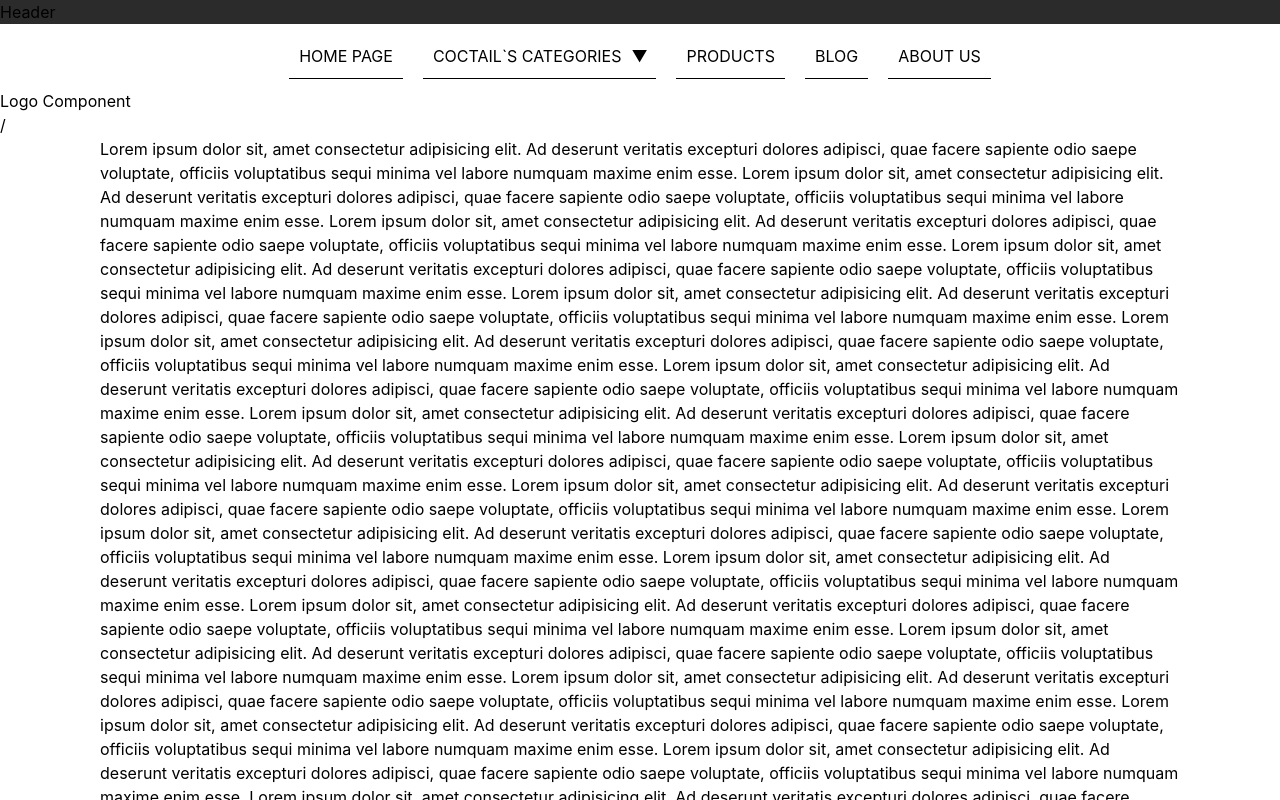
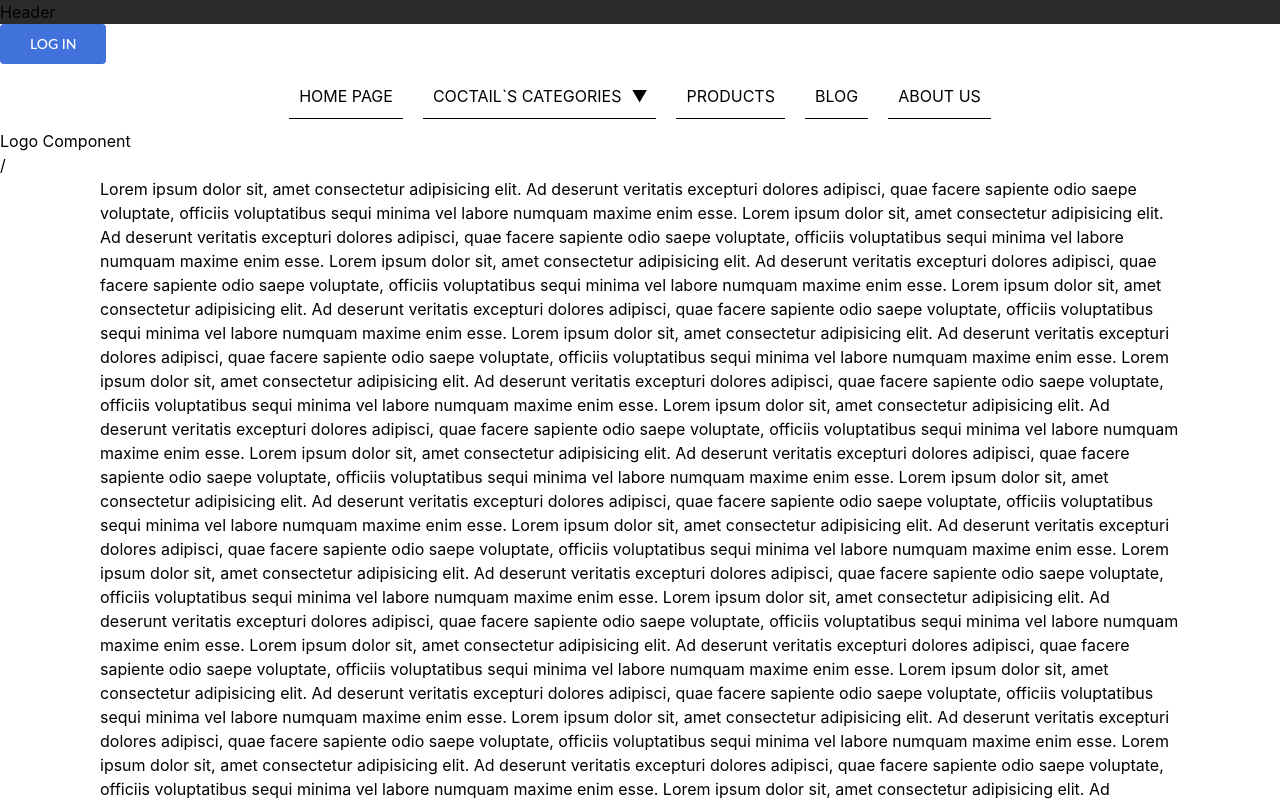
Before and after one commit to RomanMelnyk909/group-project, a React (Create React App) app: page / in a window 1280 px wide. Shown: the top 800 px of the page. Built offline with nearby package versions, Linux system fonts and the light colour scheme.

Commit message:
adeed button component

```diff
--- a/src/App.js
+++ b/src/App.js
@@ -6,6 +6,7 @@ import Logo from "./components/Logo";
 import Navigation from './components/Navigation';
 import { Routes, Route } from "react-router";
 import { ABOUT_PATH, BLOG_PATH, HOME_PATH } from "./constants/constants";
+import Button from "./components/Button";
 
 const lor = `Lorem ipsum dolor sit, amet consectetur adipisicing elit. Ad deserunt
 veritatis excepturi dolores adipisci, quae facere sapiente odio saepe
@@ -192,6 +193,9 @@ function App() {
   return (
     <div className="App">
       <Header />
+      <Button
+        title='Log In'
+        type='button' />
       <Navigation/>
       <Logo />
       <Routes>
--- /dev/null
+++ b/src/components/Button/Button.jsx
@@ -0,0 +1,27 @@
+import styles from './button.module.css';
+
+const Button = (props) => {
+    const { type, title, onClickFunction } = props;
+
+    let buttonClass;
+    if(type === 'submit'){
+        buttonClass = styles.submitButton;
+    } else if(type === 'reset'){
+        buttonClass = styles.resetButton;
+    } else {
+        buttonClass = styles.button;
+    }
+
+    return (
+        <button
+            type={type}
+            className={buttonClass}
+            // onClick={() => onClickFunction}
+            >
+            { title }
+        </button>
+    )
+
+}
+
+export default Button;
--- /dev/null
+++ b/src/components/Button/button.module.css
@@ -0,0 +1,21 @@
+button {
+    border: none;
+    color: #fff;
+    padding: 10px 30px;
+    border-radius: 4px;
+    font-family: Lato;
+    font-size: 14px;
+    font-style: normal;
+    font-weight: 500;
+    line-height: 20px; /* 142.857% */
+    text-transform: uppercase;
+}
+.button {
+    background-color: #4172DC;
+}
+.submitButton{
+
+}
+.resetButton {
+
+}
--- /dev/null
+++ b/src/components/Button/index.js
@@ -0,0 +1,3 @@
+import Button from "./Button";
+
+export default Button;
```
